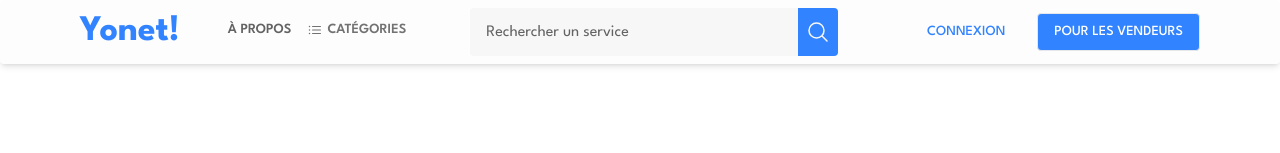
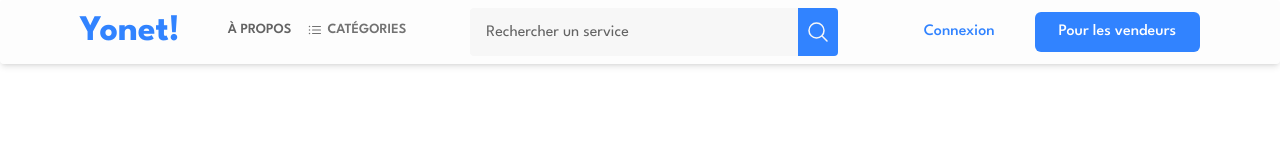
Before and after one commit to KevinArmache/Yonet-Project, a Next.js app: page / in a window 1280 px wide. Shown: the top 153 px of the page. Built offline with nearby package versions, Linux system fonts and the light colour scheme.

Commit message:
updated the website navbar

```diff
--- a/components/Buttons/Button.jsx
+++ b/components/Buttons/Button.jsx
@@ -3,7 +3,7 @@ import React from 'react'
 
 const Button = ({ url, text, buttonIcon, variant }) => {
   return (
-    <Link className={`py-2 px-6 shadow transition duration-150 rounded-md font-medium text-base inline-flex items-center justify-center ${variant == "outline" ? 'bg-transparent border border-white text-white hover:border-primary hover:bg-white hover:text-primary' : variant == "light" ? 'bg-white border border-white text-primary hover:bg-primary hover:bg-primary hover:text-white' : 'text-primary hover:text-secondary ' }`} href={url}>
+    <Link className={`flex py-2 px-6 shadow transition duration-150 rounded-md font-medium text-base items-center justify-center ${variant == "outline" ? 'bg-transparent border border-white text-white hover:border-primary hover:bg-white hover:text-primary' : variant == "light" ? 'bg-white border border-white text-primary hover:bg-primary hover:text-white' : variant == "noborder" ? 'text-primary bg-transparent border-none shadow-none hover:bg-primary  hover:text-white' : 'text-white bg-primary border-none shadow-none hover:bg-white  hover:text-primary' }`} href={url}>
       <span>
         {text}
       </span>
--- a/components/Navbars/WebsiteNavbar.jsx
+++ b/components/Navbars/WebsiteNavbar.jsx
@@ -3,6 +3,7 @@ import Link from 'next/link';
 import SearchForm from 'components/Forms/SearchForm';
 import CategoriesDropDown from 'components/DropDowns/CategoriesDropDown';
 import { Transition } from '@headlessui/react';
+import Button from 'components/Buttons/Button';
 
 const WebsiteNavbar = () => {
   const [isMenuOpen, setIsMenuOpen] = useState(false);
@@ -23,23 +24,15 @@ const WebsiteNavbar = () => {
                 </Link>
                 <CategoriesDropDown />
               </div>
-              <div className="hidden lg:flex space-x-4">
+              <div className="hidden xl:flex space-x-4">
                 <SearchForm />
               </div>
             </div>
-            <div className='hidden lg:flex items-center space-x-4'>
-              <button
-                className='text-sm font-medium px-4 py-2 bg-transparent text-primary hover:text-white hover:bg-primary rounded uppercase'
-              >
-                Connexion
-              </button>
-              <button
-                className='text-sm font-medium px-4 py-2 bg-primary text-white hover:text-primary hover:bg-white border hover:border-primary uppercase rounded'
-              >
-                Pour les vendeurs
-              </button>
+            <div className='hidden xl:flex items-center space-x-4'>
+              <Button text="Connexion" variant="noborder" url="/connexion" />
+              <Button text="Pour les vendeurs" url="/pour-les-vendeurs" />
             </div>
-            <div className="lg:hidden">
+            <div className="xl:hidden">
               <div className="flex items-center justify-center">
                 <button
                   aria-label="Open SearchBar"
@@ -143,7 +136,7 @@ const WebsiteNavbar = () => {
                             className="p-2 -mt-2 -mr-2 transition duration-200 rounded hover:bg-primary focus:bg-primary focus:outline-none focus:shadow-outline"
                             onClick={() => setIsMenuOpen(false)}
                           >
-                            <svg className="w-5 text-primary hover:text-white" viewBox="0 0 24 24">
+                            <svg className="w-5 text-primary hover:text-white focus:text-white" viewBox="0 0 24 24">
                               <path
                                 fill="currentColor"
                                 d="M19.7,4.3c-0.4-0.4-1-0.4-1.4,0L12,10.6L5.7,4.3c-0.4-0.4-1-0.4-1.4,0s-0.4,1,0,1.4l6.3,6.3l-6.3,6.3 c-0.4,0.4-0.4,1,0,1.4C4.5,19.9,4.7,20,5,20s0.5-0.1,0.7-0.3l6.3-6.3l6.3,6.3c0.2,0.2,0.5,0.3,0.7,0.3s0.5-0.1,0.7-0.3 c0.4-0.4,0.4-1,0-1.4L13.4,12l6.3-6.3C20.1,5.3,20.1,4.7,19.7,4.3z"
@@ -152,10 +145,11 @@ const WebsiteNavbar = () => {
                           </button>
                         </div>
                       </div>
-                      <nav>
-                        <ul className="space-y-4">
+                      <div className='relative h-full'>
+                        <nav className='absolute w-full top-0 left-0'>
+                          <ul className="my-12 space-y-4 text-lg font-semibold">
                             <li>
-                            <Link href="/" className="text-secondary text-base">
+                              <Link href="/" className="text-secondary">
                                 Accueil
                               </Link>
                             </li>
@@ -164,6 +158,12 @@ const WebsiteNavbar = () => {
                             </li>
                           </ul>
                         </nav>
+                        <div className='absolute bottom-24 left-0 flex flex-col w-full space-y-2'>
+                          <Button text="Connexion" variant="noborder" url="/connexion" />
+                          <Button text="Pour les vendeurs" url="/pour-les-vendeurs" />
+                        </div>
+                      </div>
+
                       </div>
                   </div>
                 </Transition>
```
Lines whose indentation alone changed are shown as unchanged.
